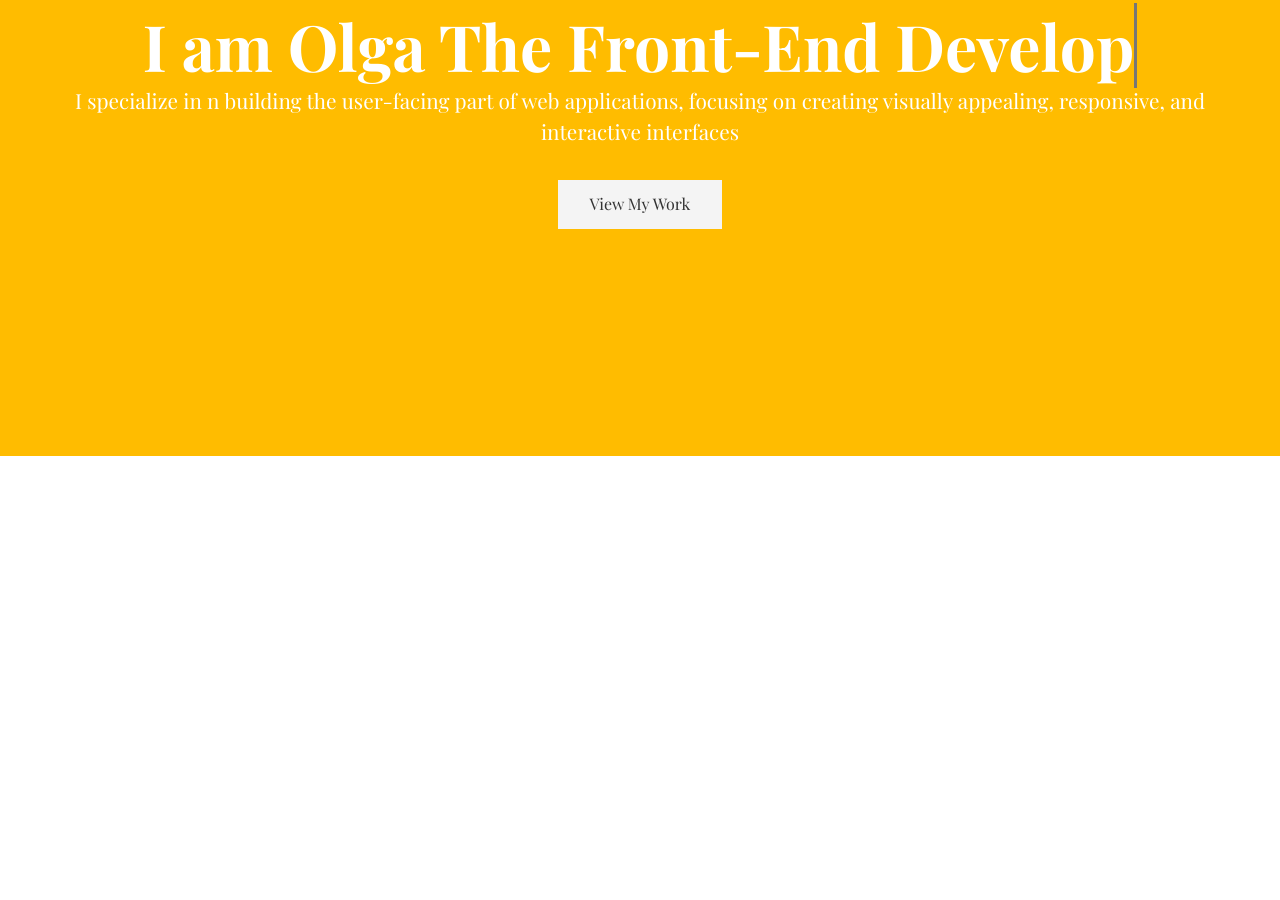
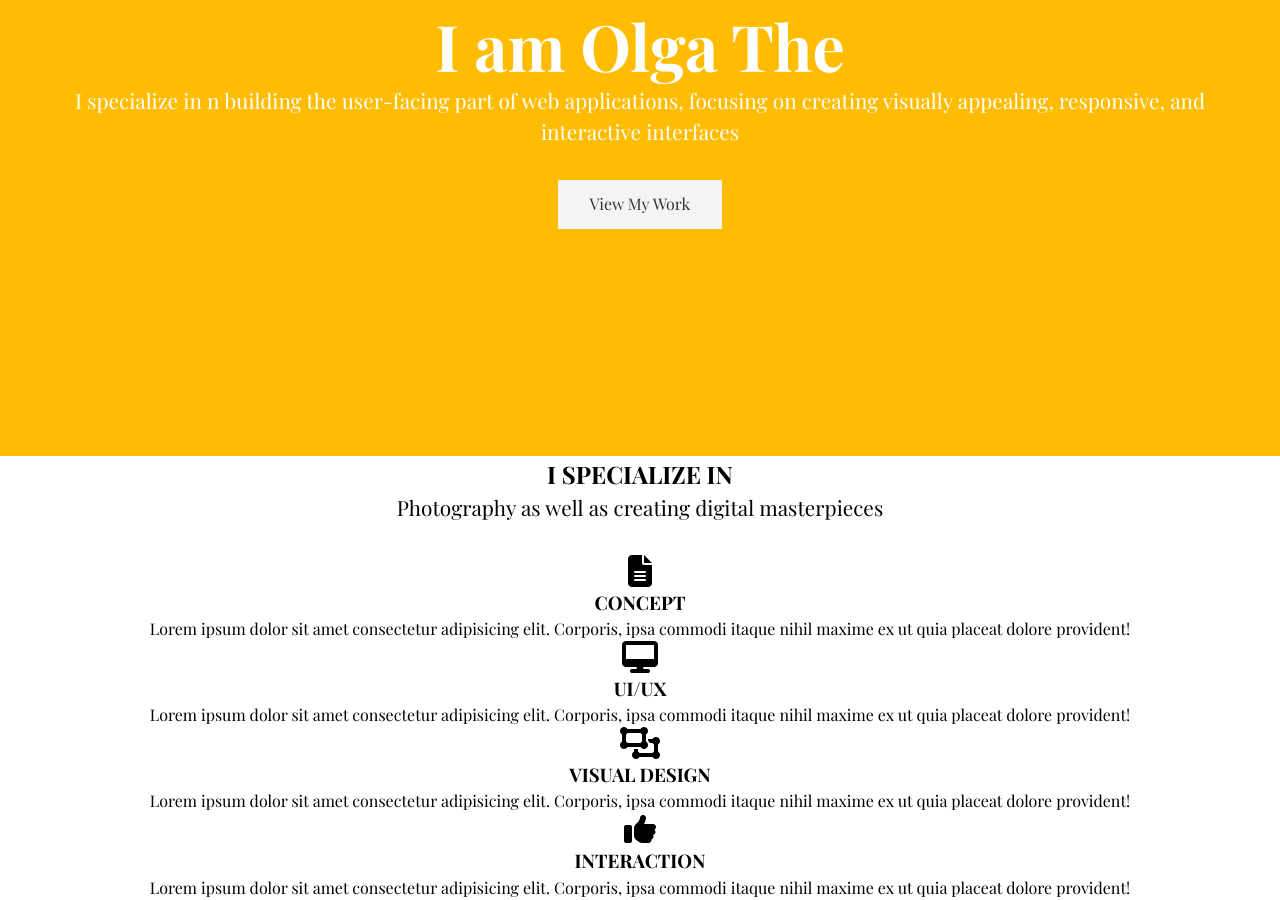
Before and after one commit to OlgaMinaievaWebDev/Personal-website, a website: page index.html in a window 1280 px wide. Shown: the part 344-1244 px from the top of the page. Before the commit the page ends 800 px from the top, so only its background shows below. Drawn offline with nearby package versions, Linux system fonts and the light colour scheme; a web font is replaced by a local one.

Commit message:
section a added in html

```diff
--- a/index.html
+++ b/index.html
@@ -22,7 +22,7 @@
     <header id="header-home">
       <div class="container">
         <nav id="main-nav">
-          <img src="dist/img/logo-transparent.png" alt="My Logo" id="logo">
+          <img src="dist/img/logo-transparent.png" alt="My Logo" id="logo" />
           <ul>
             <li><a href="index.html" class="current">Home</a></li>
             <li><a href="about.html">About</a></li>
@@ -31,12 +31,70 @@
           </ul>
         </nav>
         <div class="header-content">
-         <h1>I am Olga The <span class="txt-type" data-wait="'3000" data-words ='[ "Front-End Developer"]'></span></h1>
-         <p class="lead">I specialize in n building the user-facing part of web applications, focusing on creating visually appealing, responsive, and interactive interfaces</p>
-         <a href="work.html" class="btn-light">View My Work</a>
+          <h1>
+            I am Olga The
+            <span
+              class="txt-type"
+              data-wait="'3000"
+              data-words='[ "Front-End Developer"]'
+            ></span>
+          </h1>
+          <p class="lead">
+            I specialize in n building the user-facing part of web applications,
+            focusing on creating visually appealing, responsive, and interactive
+            interfaces
+          </p>
+          <a href="work.html" class="btn-light">View My Work</a>
         </div>
       </div>
     </header>
-    <script src="app.js"></script>
+
+    <!-- Section A: Specialize -->
+    <section id="home-a" class="text-center py-2">
+      <div class="container">
+        <h2 class="section-title">I Specialize In</h2>
+        <div class="bottom-line"></div>
+        <p class="lead">Photography as well as creating digital masterpieces</p>
+        <div class="specials">
+          <div>
+            <i class="fas fa-file-alt fa-2x"></i>
+            <h3>Concept</h3>
+            <p>
+              Lorem ipsum dolor sit amet consectetur adipisicing elit. Corporis,
+              ipsa commodi itaque nihil maxime ex ut quia placeat dolore
+              provident!
+            </p>
+          </div>
+          <div>
+            <i class="fas fa-desktop fa-2x"></i>
+            <h3>UI/UX</h3>
+            <p>
+              Lorem ipsum dolor sit amet consectetur adipisicing elit. Corporis,
+              ipsa commodi itaque nihil maxime ex ut quia placeat dolore
+              provident!
+            </p>
+          </div>
+          <div>
+            <i class="fas fa-object-ungroup fa-2x"></i>
+            <h3>Visual Design</h3>
+            <p>
+              Lorem ipsum dolor sit amet consectetur adipisicing elit. Corporis,
+              ipsa commodi itaque nihil maxime ex ut quia placeat dolore
+              provident!
+            </p>
+          </div>
+          <div>
+            <i class="fas fa-thumbs-up fa-2x"></i>
+            <h3>Interaction</h3>
+            <p>
+              Lorem ipsum dolor sit amet consectetur adipisicing elit. Corporis,
+              ipsa commodi itaque nihil maxime ex ut quia placeat dolore
+              provident!
+            </p>
+          </div>
+        </div>
+      </div>
+    </section>
+    <script src="appl.js"></script>
   </body>
 </html>
--- a/scss/_utilities.scss
+++ b/scss/_utilities.scss
@@ -35,6 +35,7 @@
   }
 }
 
+//any button, a or input with class btn-
 button[class^="btn-"]:hover,
 a[class^="btn-"]:hover,
 input[class^="btn-"]:hover {
```
